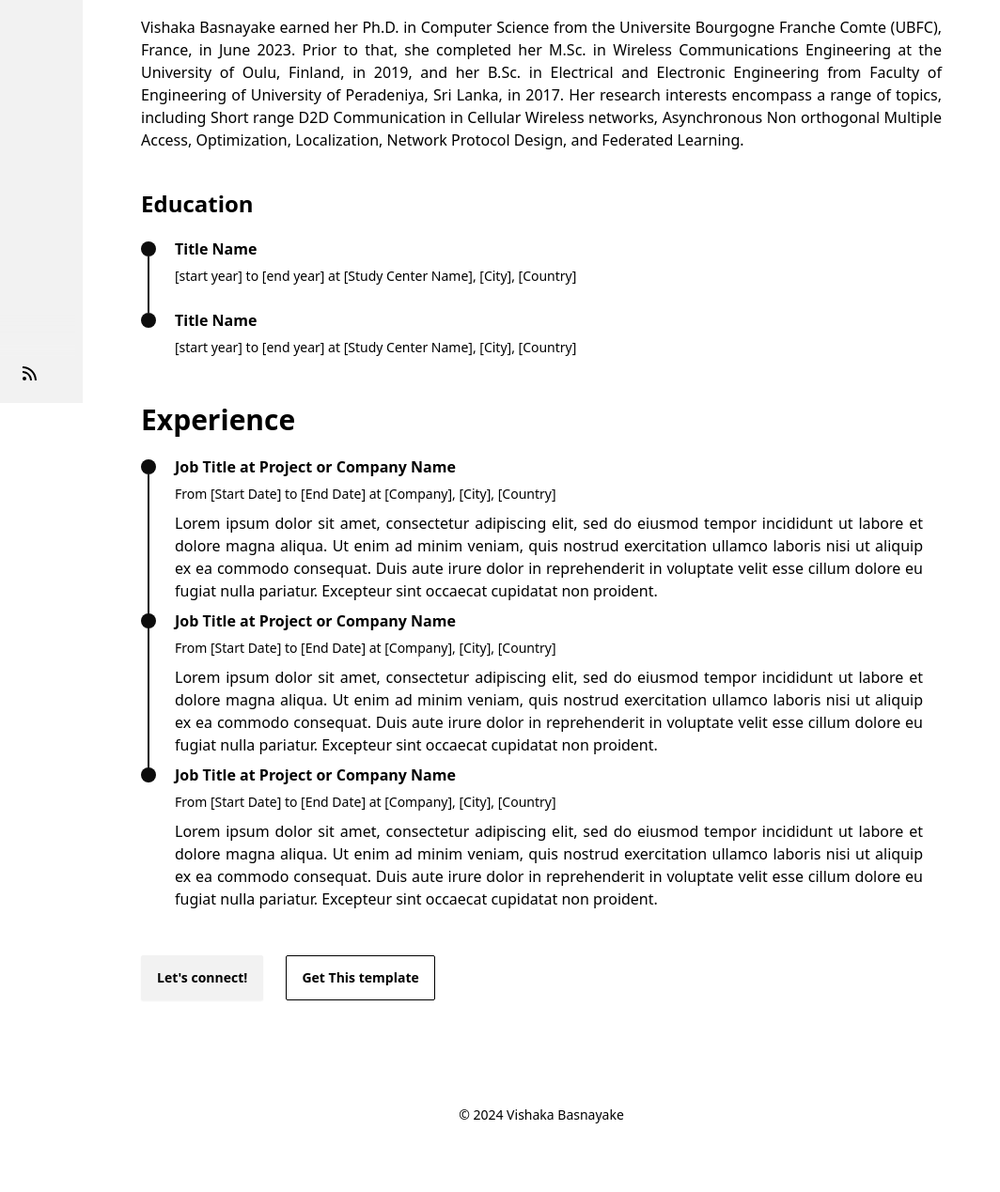
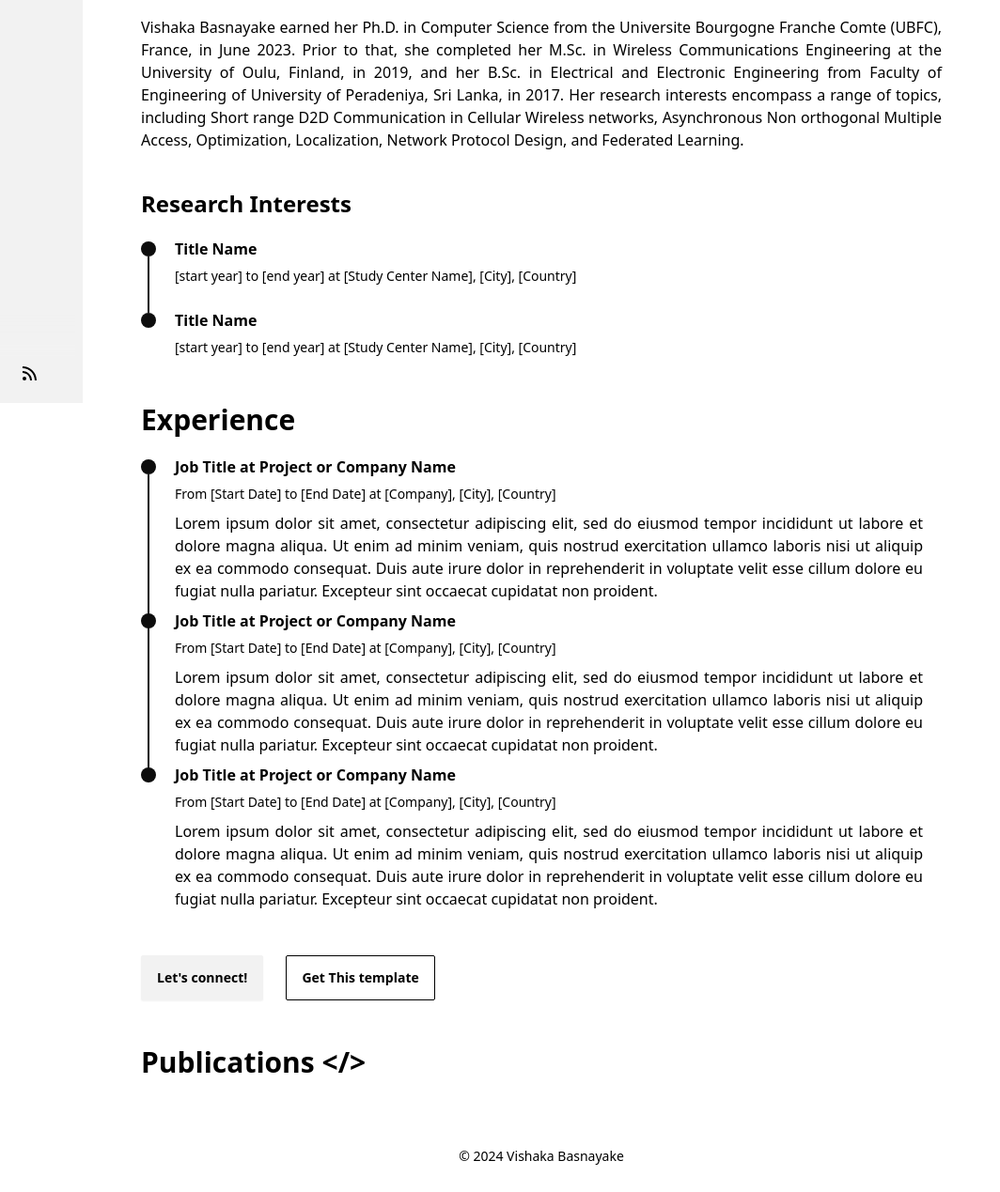
Before and after one commit to VishakaB/vishakab.github.io, an Astro site: page / in a window 1280 px wide. Shown: the part 371-1640 px from the top of the page at 94% size, 216-1280 px from the left. Before the commit the page ends 1596 px from the top, so only its background shows below. Built offline with nearby package versions, Linux system fonts and the light colour scheme; Astro itself is replaced by a stand-in of ours.

Commit message:
Update index.astro

```diff
--- a/src/pages/index.astro
+++ b/src/pages/index.astro
@@ -6,7 +6,6 @@ import createSlug from "../lib/createSlug"
 import TimeLineElement from "../components/cv/TimeLine.astro";
 
 const posts = (await getCollection("blog")).sort((a, b) => b.data.pubDate.valueOf() - a.data.pubDate.valueOf());
-
 const last_posts = posts.slice(0, 3);
 ---
 
@@ -16,9 +15,9 @@ const last_posts = posts.slice(0, 3);
     <div class="text-3xl font-bold">I'm Vishaka Basnayake</div>
     <div class="text-2xl py-1 font-bold">
       System and Software Architecture Design Researcher |
-      <span class="break-line"></span>
+      <br class="lg:hidden">
       Autonomous Driving Systems | University of Oulu
-  </div>
+    </div>
     <div class="py-2">
 
     </div>
@@ -45,7 +44,7 @@ const last_posts = posts.slice(0, 3);
   </div>
 
   <div class="mb-5">
-    <div class="text-2xl w-full font-bold">Education</div>
+    <div class="text-2xl w-full font-bold">Research Interests</div>
   </div>
 
   <div class="time-line-container grid gap-4 mb-10">
@@ -91,9 +90,10 @@ const last_posts = posts.slice(0, 3);
       </a>
     </div>
   </div>
-  <!-- <div>
-    <div class="text-3xl w-full font-bold mb-2">My last projects {"</>"}</div>
-  </div> -->
+
+  <div>
+    <div class="text-3xl w-full font-bold mb-2">Publications {"</>"}</div>
+  </div>
 
   <!-- <HorizontalCard
     title="Demo Project 1"
```
